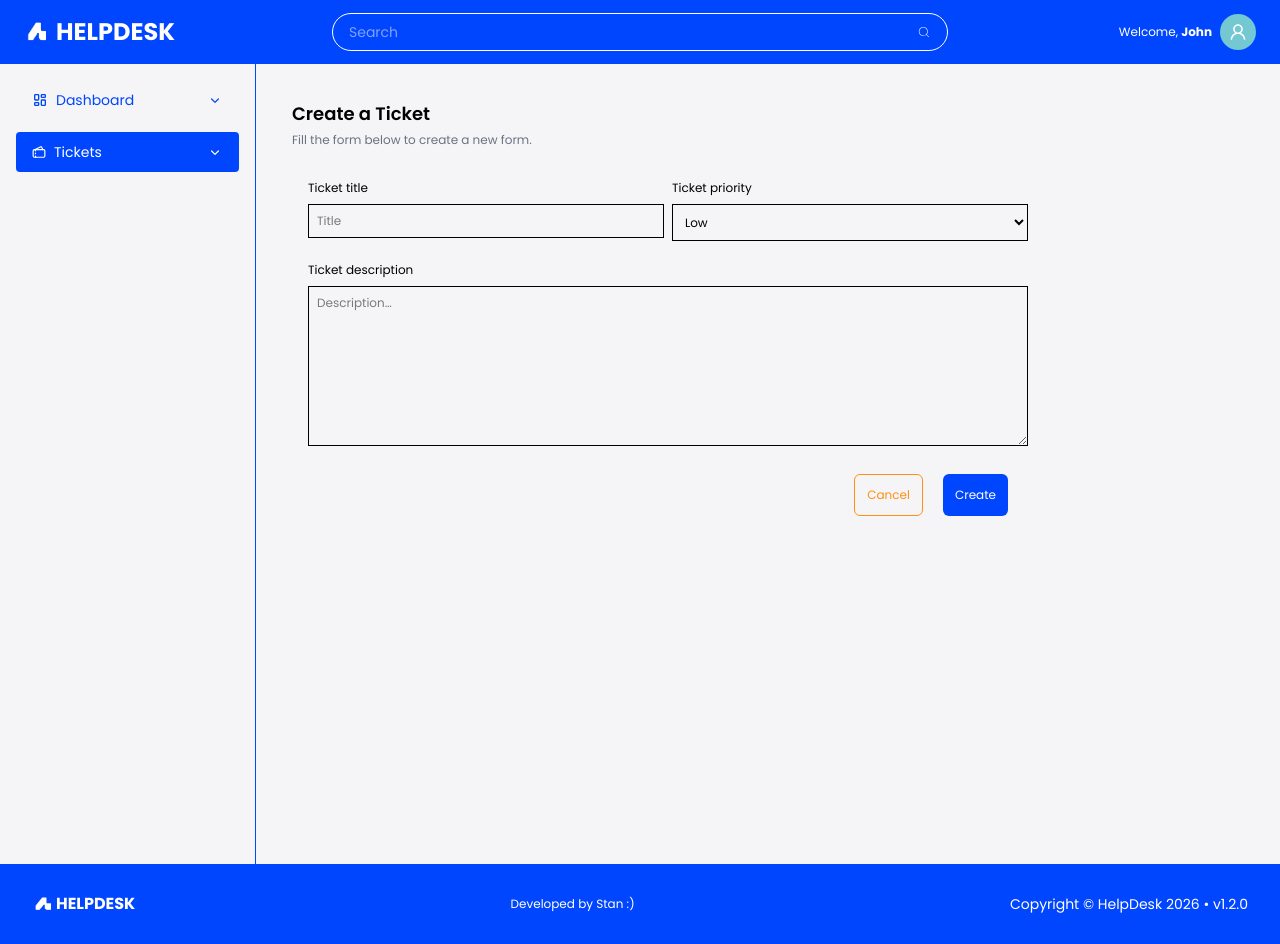
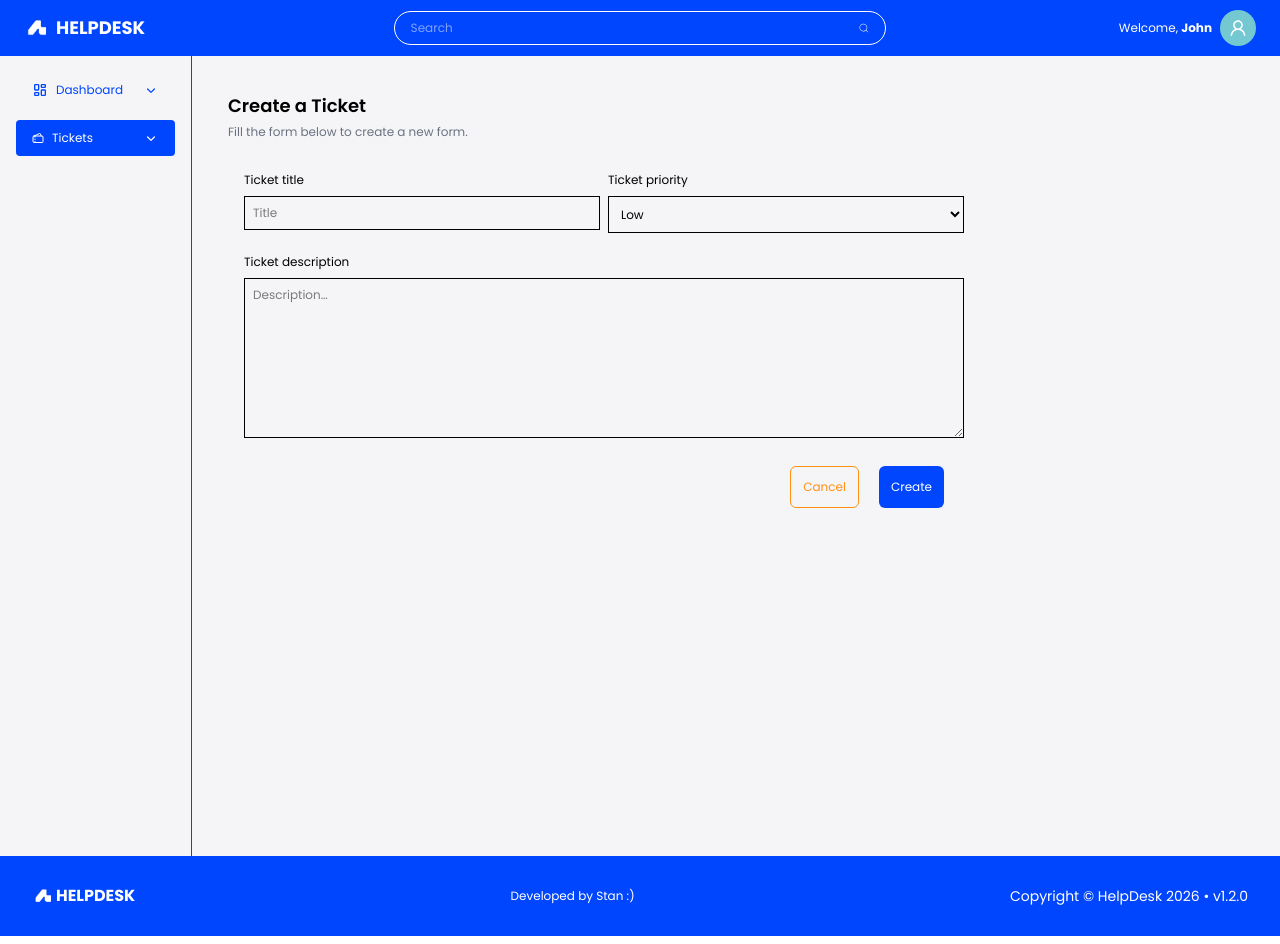
Before and after one commit to stanleymensah/Help-Desk-App, a React (Vite) app: page /tickets/new in a window 1280 px wide. Built offline with nearby package versions, Linux system fonts and the light colour scheme.

Commit message:
Made a few tweaks to our dimensions

```diff
--- a/src/components/common/Dropdown.jsx
+++ b/src/components/common/Dropdown.jsx
@@ -13,11 +13,11 @@ const Dropdown = ({ name, items, icon, }) => {
 );
 
   return (
-    <div>
+    <div className="text-xs">
       <div
         aria-expanded={isOpen}
         onClick={() => setIsOpen(!isOpen)}
-        className={`navItem px-4 py-2.5 flex items-center justify-between gap-2 text-sm rounded cursor-pointer transition-colors ${
+        className={`navItem px-4 py-2.5 flex items-center justify-between gap-2  rounded cursor-pointer transition-colors ${
           isActive || isOpen
             ? "bg-primary text-white"
             : "text-primary hover:bg-primary/10"
@@ -34,7 +34,7 @@ const Dropdown = ({ name, items, icon, }) => {
       </div>
 
       {isOpen && (
-        <div className="bg-white border-x border-b border-gray-200 rounded-b overflow-hidden">
+        <div className="bg-transparent overflow-hidden">
           <ul>
             {items.map((item, index) => {
               const isItemActive = location.pathname === item.path;
@@ -43,9 +43,9 @@ const Dropdown = ({ name, items, icon, }) => {
                 <li key={index}>
                   <Link
                     to={item.path}
-                    className={`block px-4 py-2 text-sm border-b last:border-b-0 border-gray-100 ${
+                    className={`block px-4 py-2  border-b last:border-b-0 border-gray-100 ${
                       isItemActive
-                        ? "bg-primary/10 text-primary font-semibold"
+                        ? "text-primary"
                         : "text-gray-700 hover:bg-gray-50"
                     }`}
                   >
--- a/src/components/layout/Header.jsx
+++ b/src/components/layout/Header.jsx
@@ -5,16 +5,16 @@ import { Link } from "react-router-dom";
 
 export default function Header() {
   return (
-    <header className="h-14 bg-primary text-white text-sm px-6 py-8 flex items-center justify-center">
+    <header className="h-12 bg-primary text-white text-xs px-6 py-7 flex items-center justify-center">
       <div className="container flex justify-between items-center">
         <div className="brand flex gap-1 w-2/10">
           <img src={helpdeskLogo} alt="logo" className="w-7" />
           <Link to='/'>
-          <h1 className="text-xl uppercase font-bold">HelpDesk</h1>
+          <h1 className="text-lg uppercase font-bold">HelpDesk</h1>
           </Link>
         </div>
 
-        <div className="search w-5/10 justify-between flex border py-2 px-4 items-center rounded-full">
+        <div className="search w-4/10 justify-between flex border py-2 px-4 items-center rounded-full">
           <input
             type="text"
             placeholder="Search"
@@ -23,7 +23,7 @@ export default function Header() {
           <CiSearch />
         </div>
 
-        <div className="user w-2/10 flex gap-2 items-center justify-end text-xs">
+        <div className="user w-2/10 flex gap-2 items-center justify-end">
           <span className="userName">
             Welcome, <strong>John</strong>
           </span>
--- a/src/components/layout/Layout.jsx
+++ b/src/components/layout/Layout.jsx
@@ -8,11 +8,11 @@ export default function Layout() {
     <>
       <Header />
       <main className="flex h-lvh">
-        <div className="left w-2/10">
+        <div className="left w-15/100">
           <Sidebar />
         </div>
 
-        <div className="right w-8/10 p-3 bg-dim">
+        <div className="right w-85/100 p-3 bg-dim">
             <Outlet />
         </div>
       </main>
--- a/src/components/layout/Sidebar.jsx
+++ b/src/components/layout/Sidebar.jsx
@@ -5,7 +5,7 @@ import { LuTickets } from "react-icons/lu";
 export default function Sidebar() {
   return (
     <>
-      <div className="sidebar border-e border-e-primary w-full h-full p-2 bg-dim">
+      <div className="sidebar border-e border-e-primary h-full p-2 bg-dim">
         <div className="container p-2 flex flex-col gap-3">
           {/* SELECTED */}
             <Dropdown
--- a/src/output.css
+++ b/src/output.css
@@ -253,20 +253,14 @@
   .flex {
     display: flex;
   }
-  .hidden {
-    display: none;
-  }
   .table {
     display: table;
-  }
-  .h-1 {
-    height: calc(var(--spacing) * 1);
   }
   .h-7 {
     height: calc(var(--spacing) * 7);
   }
-  .h-14 {
-    height: calc(var(--spacing) * 14);
+  .h-12 {
+    height: calc(var(--spacing) * 12);
   }
   .h-20 {
     height: calc(var(--spacing) * 20);
@@ -274,41 +268,14 @@
   .h-40 {
     height: calc(var(--spacing) * 40);
   }
-  .h-50 {
-    height: calc(var(--spacing) * 50);
-  }
-  .h-100 {
-    height: calc(var(--spacing) * 100);
-  }
-  .h-150 {
-    height: calc(var(--spacing) * 150);
-  }
-  .h-200 {
-    height: calc(var(--spacing) * 200);
-  }
-  .h-\[20rem\] {
-    height: 20rem;
-  }
-  .h-\[30rem\] {
-    height: 30rem;
-  }
   .h-\[32rem\] {
     height: 32rem;
-  }
-  .h-\[35rem\] {
-    height: 35rem;
-  }
-  .h-\[60rem\] {
-    height: 60rem;
   }
   .h-full {
     height: 100%;
   }
   .h-lvh {
     height: 100lvh;
-  }
-  .h-screen {
-    height: 100vh;
   }
   .max-h-\[90vh\] {
     max-height: 90vh;
@@ -328,6 +295,12 @@
   .w-2\/10 {
     width: calc(2 / 10 * 100%);
   }
+  .w-4 {
+    width: calc(var(--spacing) * 4);
+  }
+  .w-4\/10 {
+    width: calc(4 / 10 * 100%);
+  }
   .w-5 {
     width: calc(var(--spacing) * 5);
   }
@@ -340,11 +313,11 @@
   .w-7 {
     width: calc(var(--spacing) * 7);
   }
-  .w-8 {
-    width: calc(var(--spacing) * 8);
+  .w-15 {
+    width: calc(var(--spacing) * 15);
   }
-  .w-8\/10 {
-    width: calc(8 / 10 * 100%);
+  .w-15\/100 {
+    width: calc(15 / 100 * 100%);
   }
   .w-16 {
     width: calc(var(--spacing) * 16);
@@ -358,14 +331,11 @@
   .w-40 {
     width: calc(var(--spacing) * 40);
   }
-  .w-\[30r\] {
-    width: 30r;
+  .w-85 {
+    width: calc(var(--spacing) * 85);
   }
-  .w-\[30re\] {
-    width: 30re;
-  }
-  .w-\[30rem\] {
-    width: 30rem;
+  .w-85\/100 {
+    width: calc(85 / 100 * 100%);
   }
   .w-\[50rem\] {
     width: 50rem;
@@ -436,11 +406,6 @@
   .gap-6 {
     gap: calc(var(--spacing) * 6);
   }
-  .truncate {
-    overflow: hidden;
-    text-overflow: ellipsis;
-    white-space: nowrap;
-  }
   .overflow-hidden {
     overflow: hidden;
   }
@@ -459,17 +424,9 @@
   .rounded-md {
     border-radius: var(--radius-md);
   }
-  .rounded-b {
-    border-bottom-right-radius: 0.25rem;
-    border-bottom-left-radius: 0.25rem;
-  }
   .border {
     border-style: var(--tw-border-style);
     border-width: 1px;
-  }
-  .border-x {
-    border-inline-style: var(--tw-border-style);
-    border-inline-width: 1px;
   }
   .border-e {
     border-inline-end-style: var(--tw-border-style);
@@ -532,9 +489,6 @@
   .bg-green-100 {
     background-color: var(--color-green-100);
   }
-  .bg-green-400 {
-    background-color: var(--color-green-400);
-  }
   .bg-orange-100 {
     background-color: var(--color-orange-100);
   }
@@ -547,23 +501,14 @@
       background-color: color-mix(in oklab, var(--color-primary) 5%, transparent);
     }
   }
-  .bg-primary\/10 {
-    background-color: color-mix(in srgb, #0046FF 10%, transparent);
-    @supports (color: color-mix(in lab, red, red)) {
-      background-color: color-mix(in oklab, var(--color-primary) 10%, transparent);
-    }
-  }
   .bg-red-50 {
     background-color: var(--color-red-50);
   }
   .bg-red-100 {
     background-color: var(--color-red-100);
   }
-  .bg-red-500 {
-    background-color: var(--color-red-500);
-  }
-  .bg-secondary {
-    background-color: var(--color-secondary);
+  .bg-transparent {
+    background-color: transparent;
   }
   .bg-white {
     background-color: var(--color-white);
@@ -621,6 +566,12 @@
   }
   .py-3 {
     padding-block: calc(var(--spacing) * 3);
+  }
+  .py-6 {
+    padding-block: calc(var(--spacing) * 6);
+  }
+  .py-7 {
+    padding-block: calc(var(--spacing) * 7);
   }
   .py-8 {
     padding-block: calc(var(--spacing) * 8);
@@ -847,9 +798,6 @@
 * {
   font-family: "Poppins", sans-serif;
 }
-h1 {
-  font-size: 1.5rem;
-}
 h2 {
   font-size: 1rem;
 }
--- a/src/style/global.css
+++ b/src/style/global.css
@@ -15,9 +15,9 @@
   font-family: "Poppins", sans-serif;
 }
 
-h1{
+/* h1{
     font-size: 1.5rem;
-}
+} */
 
 h2{
     font-size: 1rem;
```
